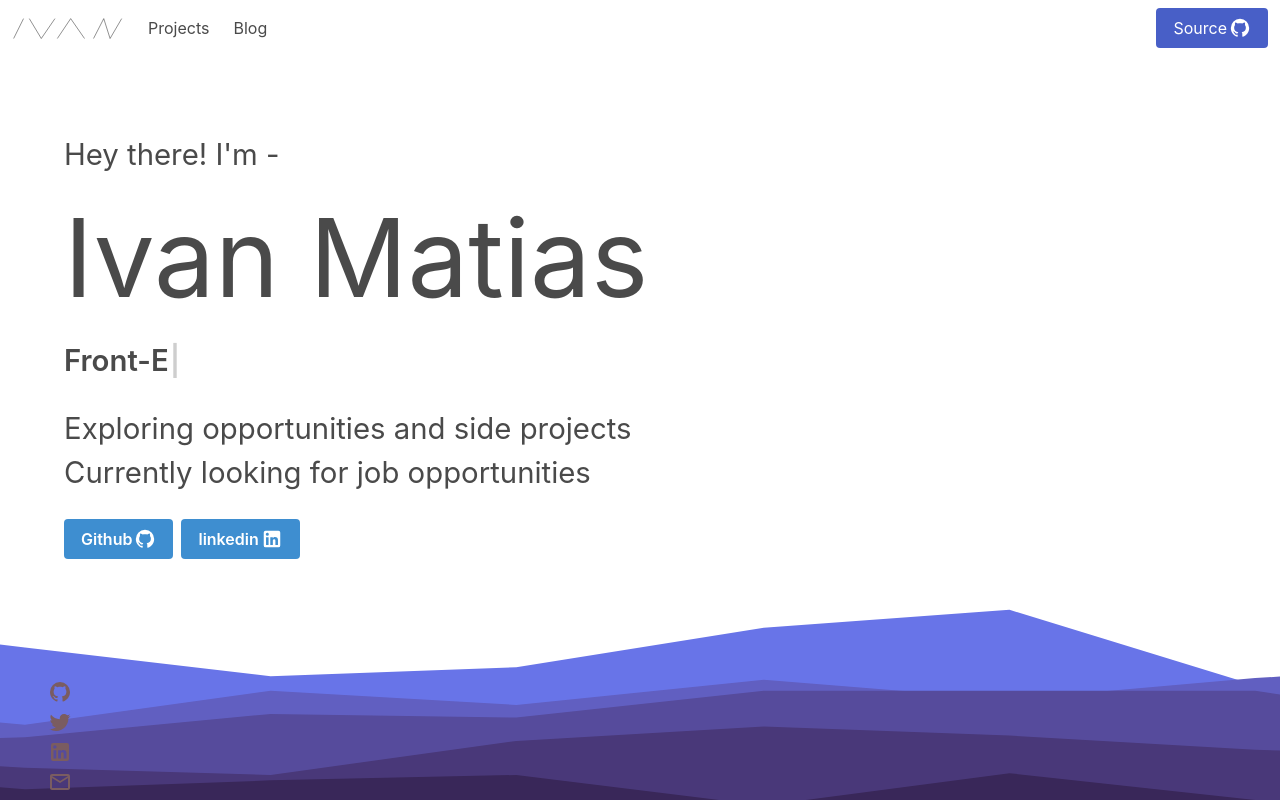
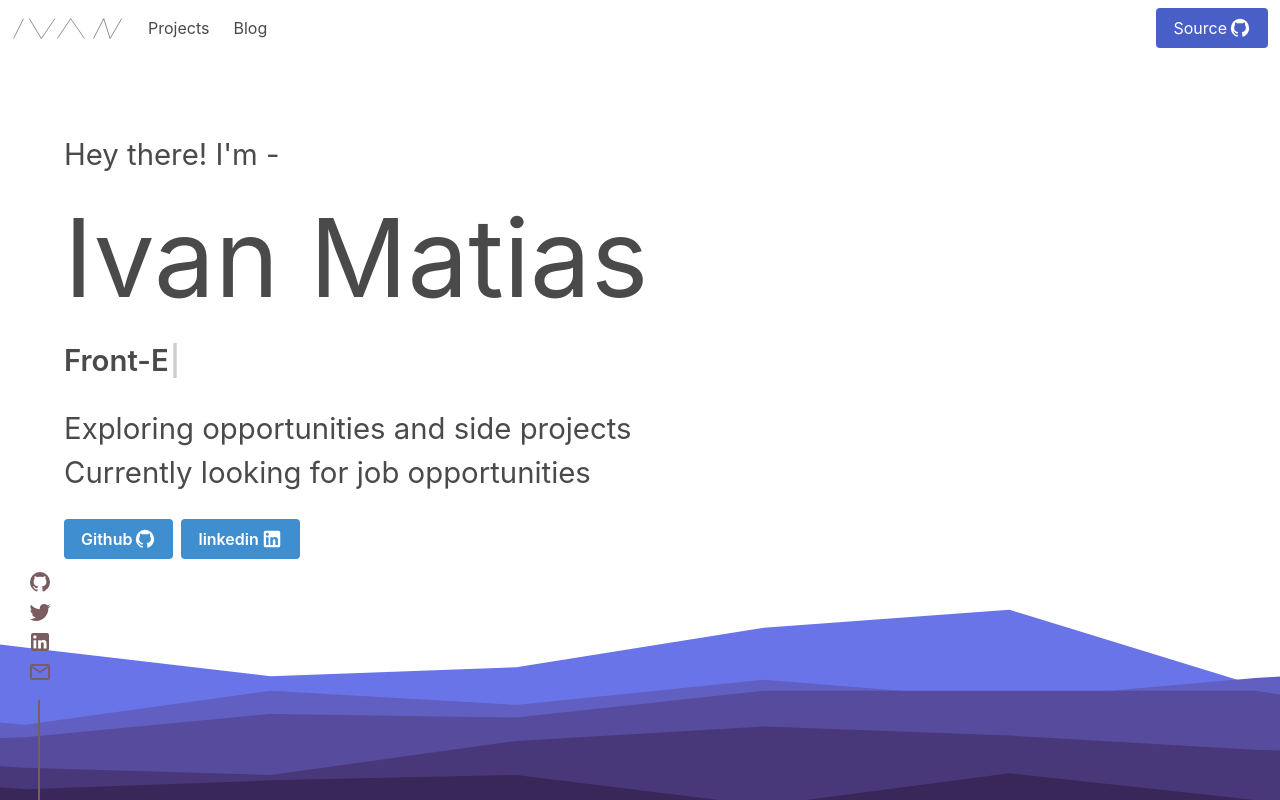
Before and after one commit to aishyuu/Personal-Site-V2, a React (Create React App) app: page / in a window 1280 px wide. Shown: the top 800 px of the page. Built offline with nearby package versions, Linux system fonts and the light colour scheme.

Commit message:
touched up sidebar to look more aesthetically pleasing

```diff
--- a/src/components/sideInfo.js
+++ b/src/components/sideInfo.js
@@ -45,6 +45,7 @@ function SideInfo() {
                     </a>
                 </li>
             </ul>
+            <div id="rectangle"></div>
         </div>
     )
 }
--- a/src/index.css
+++ b/src/index.css
@@ -79,7 +79,7 @@ code {
   width: 40px;
   position: fixed;
   bottom: 0px;
-  left: 40px;
+  left: 20px;
   right: auto;
   z-index: 10;
 }
@@ -92,6 +92,15 @@ code {
   margin: 0px;
   padding: 0px;
   list-style: none;
+}
+
+#rectangle {
+  width: 2px;
+  height: 100px;
+  margin-left: 18px;
+  margin-top: 10px;
+  background: rgb(122,92,97);
+  z-index: 10;
 }
 
 @media only screen and (max-width: 1080px) {
```
